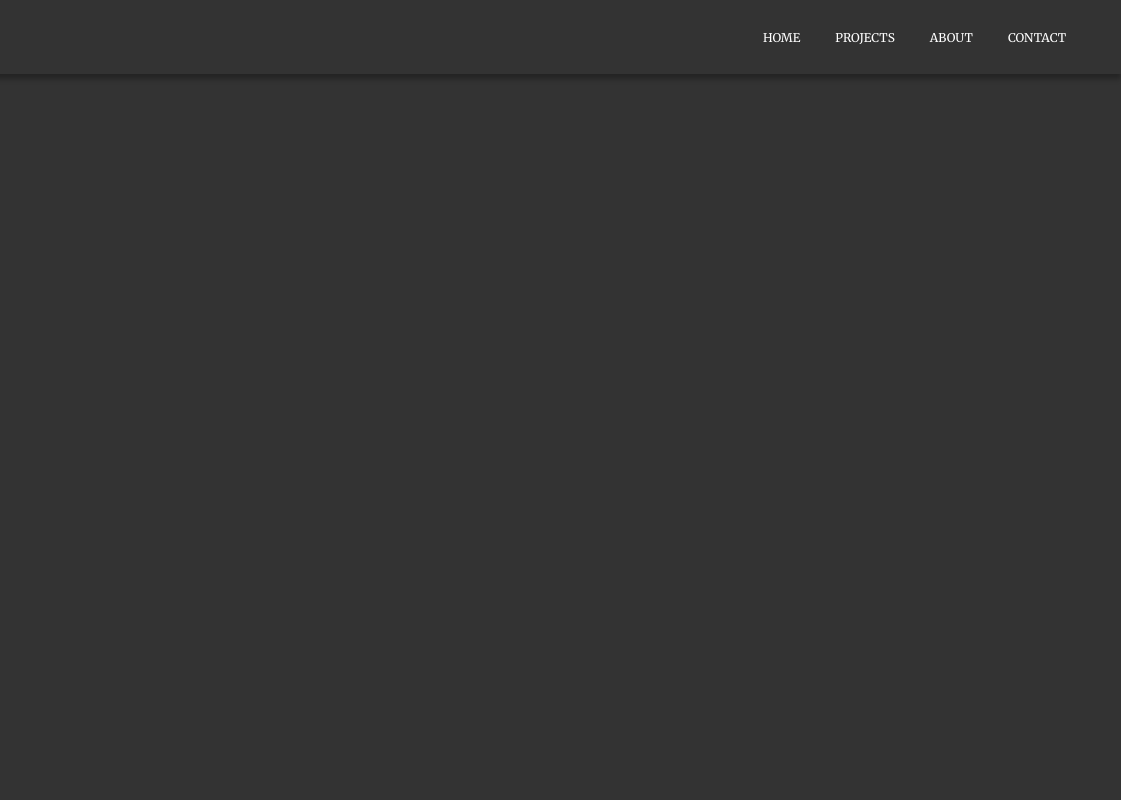
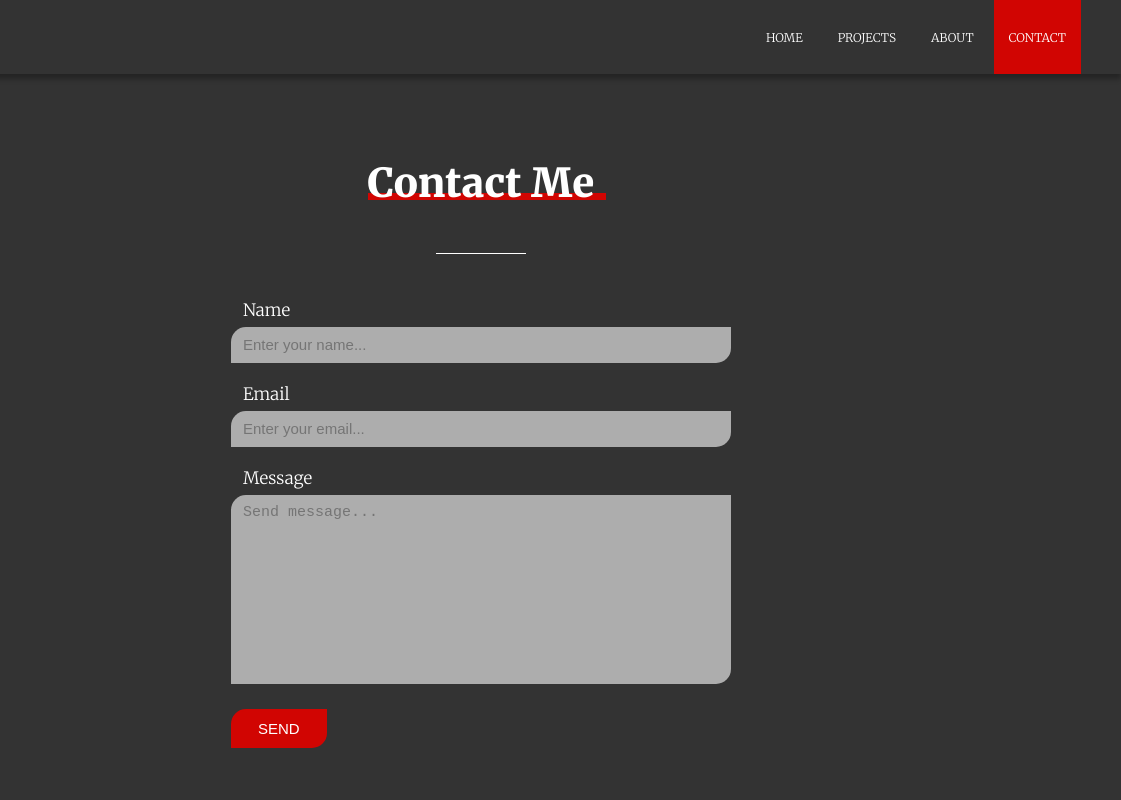
Before and after one commit to jocovass/Portfolio, a Gatsby site: page /contact in a window 1280 px wide. Shown: the top 800 px of the page, 159-1280 px from the left. Built offline with nearby package versions, Linux system fonts and the light colour scheme; Gatsby itself is replaced by a stand-in of ours.

Commit message:
Contact page is ready.

```diff
--- a/gatsby-config.js
+++ b/gatsby-config.js
@@ -22,7 +22,6 @@ module.exports = {
   plugins: [
     'gatsby-plugin-react-helmet',
     'gatsby-plugin-styled-components',
-    'gatsby-plugin-sass',
     {
       resolve: 'gatsby-source-filesystem',
       options: {
--- a/package.json
+++ b/package.json
@@ -27,7 +27,6 @@
     "gatsby-plugin-offline": "^3.0.34",
     "gatsby-plugin-prefetch-google-fonts": "^1.4.3",
     "gatsby-plugin-react-helmet": "^3.1.22",
-    "gatsby-plugin-sass": "^2.1.29",
     "gatsby-plugin-sharp": "^2.4.5",
     "gatsby-plugin-styled-components": "^3.1.19",
     "gatsby-remark-external-links": "0.0.4",
@@ -37,7 +36,6 @@
     "gatsby-transformer-remark": "^2.6.51",
     "gatsby-transformer-sharp": "^2.3.14",
     "intersection-observer": "^0.7.0",
-    "node-sass": "^4.13.1",
     "prop-types": "^15.7.2",
     "react": "^16.12.0",
     "react-dom": "^16.12.0",
--- a/src/components/Header/Header.js
+++ b/src/components/Header/Header.js
@@ -25,12 +25,12 @@ const Content = styled.div`
     align-items: center;
 `;
 
-const Header = () => {
+const Header = ({ onPage }) => {
 
     return (
         <Wrapper>
             <Content>
-                <Logo />
+                <Logo onPage={onPage}/>
                 <Navigation />
             </Content>
         </Wrapper>
--- a/src/components/Logo/Logo.js
+++ b/src/components/Logo/Logo.js
@@ -12,7 +12,7 @@ const SLink = styled(ScrollLink)`
 const GLink = styled(Link)`
     cursor: pointer;
 `;
-const Logo = ({ image, onPage }) => {
+const Logo = ({ onPage }) => {
     const data = useStaticQuery(graphql`
         query {
             file(relativePath: {eq: "images/logo.png"}) {
--- a/src/components/sections/Home.js
+++ b/src/components/sections/Home.js
@@ -12,7 +12,7 @@ const Wrapper = styled.section`
 const Home = () => {
     return (
         <Wrapper id="home">
-            <Header />
+            <Header onPage />
             <Jumbotron />
         </Wrapper>
     )
--- a/src/components/styles/globalStyles.js
+++ b/src/components/styles/globalStyles.js
@@ -11,6 +11,7 @@ const Global = createGlobalStyle`
 
     html {
         font-size: 62.5%;
+        font-weight: 300;
         --clr-primary: ${props => props.theme.colors.primary};
         --clr-accent: ${props => props.theme.colors.accent};
         --clr-secondary: ${props => props.theme.colors.secondary};
--- a/src/components/uiElements/Btn.js
+++ b/src/components/uiElements/Btn.js
@@ -2,7 +2,7 @@ import React from 'react';
 import { Link } from 'gatsby';
 import styled, { css } from 'styled-components';
 
-const style = css`
+export const btnStyle = css`
     display: inline-block;
     cursor: pointer;
     font-size: ${({size}) => size};
@@ -10,32 +10,32 @@ const style = css`
     text-transform: uppercase;
     text-decoration: none;
     padding: ${({pad}) => pad};
-    margin-left: ${({ type }) => type === 'primary' ? `0` : `4rem`};
-    background-color: ${({ type }) => type === 'primary' ? `var(--clr-accent)` : `transparent`};
+    margin-left: ${({ kind }) => kind === 'primary' ? `0` : `4rem`};
+    background-color: ${({ kind }) => kind === 'primary' ? `var(--clr-accent)` : `transparent`};
     color: var(--clr-primary);
     border: 2px solid transparent;
-    border-color: ${({ type }) => type === 'primary' ? `var(--clr-accent)` : `var(--clr-primary)`};
+    border-color: ${({ kind }) => kind === 'primary' ? `var(--clr-accent)` : `var(--clr-primary)`};
     border-radius: 15px 0 15px 0;
 
     &:hover {
-        background-color: ${({ type }) => type === 'primary' ? `rgb(191, 7, 4)` : `rgba(250, 250, 250, .1)`};
-        border-color: ${({ type }) => type === 'primary' ? `rgb(191, 7, 4)` : `var(--clr-primary)`};
+        background-color: ${({ kind }) => kind === 'primary' ? `rgb(191, 7, 4)` : `rgba(250, 250, 250, .1)`};
+        border-color: ${({ kind }) => kind === 'primary' ? `rgb(191, 7, 4)` : `var(--clr-primary)`};
     }
 `;
 
 const GLink = styled(Link)`
-    ${style}
+    ${btnStyle}
 `;
 
 const ALink = styled.a`
-    ${style}
+    ${btnStyle}
 `;
 
-const Btn = ({ type, link, children, size='1.5rem', pad='1.2rem 2rem', ...rest}) => {
+const Btn = ({ kind, link, children, size='1.5rem', pad='1.2rem 2rem', ...rest}) => {
     if(!link) {
-        return <GLink type={type} to="/contact" pad={pad} size={size} {...rest}>{children}</GLink>;
+        return <GLink kind={kind} to="/contact" pad={pad} size={size} {...rest}>{children}</GLink>;
     } else {
-        return <ALink type={type} pad={pad} size={size} {...rest}>{children}</ALink>
+        return <ALink kind={kind} pad={pad} size={size} {...rest}>{children}</ALink>
     }
 };
 
--- a/src/pages/contact.js
+++ b/src/pages/contact.js
@@ -1,20 +1,97 @@
 import React from 'react';
-import styled from 'styled-components';
+import styled, { css } from 'styled-components';
 import Layout from '../components/Layout/Layout';
 import Header from '../components/Header/Header';
-import Home from '../components/sections/Home';
+import Title from '../components/uiElements/Title';
+import Footer from '../components/sections/Footer';
+import HorizontalLine from '../components/uiElements/horizontalLine';
+import { btnStyle } from '../components/uiElements/Btn';
 
 const Wrapper = styled.section`
-    height: 100vh;
-    min-height: 500px;
     position: relative;
+    text-align: center;
+    padding-top: 15rem;
+    overflow: hidden;
+`;
+
+const Content = styled.div`
+    height: calc(100vh - 40.6rem);
+    min-height: 60rem;
+`;
+
+const Form = styled.form`
+    width: 90%;
+    max-width: 50rem;
+    margin: 3rem auto 0;
+    font-size: 1.7rem;
+`;
+
+const Row = styled.div`
+    width: 100%;
+    margin-bottom: 2rem;
+    text-align: left;
+`
+const Label = styled.label`
+    display: inline-block;
+    margin-bottom: .6rem;
+    margin-left: 1.2rem;
+`;
+
+const inputStyle = css`
+    width: 100%;
+    padding: .75rem 1rem;
+    font-size: 1.5rem;
+    border: 2px solid transparent;
+    border-radius: 15px 0 15px 0;
+    background-color: rgba(255, 255, 255, .6);
+`;
+
+const Input = styled.input`
+    ${inputStyle}
+
+    // &:focus {
+    //     border-color: var(--clr-accent);
+    // }
+`;
+
+const Textarea = styled.textarea`
+    resize: none;
+    ${inputStyle}
+`;
+
+const Button = styled.button`
+    ${btnStyle}
+    font-size: 1.5rem;
+    padding: .9rem 2.5rem;
 `;
 
 const Contact = () => {
     return (
         <Layout>
-            <Wrapper>
-                <Header />
+            <Wrapper id="contact">
+                <Content>
+                    <Header />
+                    <Title type="h3">Contact Me</Title>
+                    <HorizontalLine />
+                    <Form action="post">
+                        <Row>
+                            <Label htmlFor="name">Name</Label>
+                            <Input id="name" type="text" placeholder="Enter your name..." required/>
+                        </Row>
+                        <Row>
+                            <Label htmlFor="email">Email</Label>
+                            <Input id="email" type="email" placeholder="Enter your email..." required/>
+                        </Row>
+                        <Row>
+                            <Label htmlFor="message">Message</Label>
+                            <Textarea id="message" type="text" placeholder="Send message..." required rows="10" maxLength="200"></Textarea>
+                        </Row>
+                        <Row>
+                            <Button kind="primary" type="submit">Send</Button>
+                        </Row>
+                    </Form>
+                </Content>
+                <Footer />
             </Wrapper>
         </Layout>
     )
```
Also changed, not shown: 1 other file.
